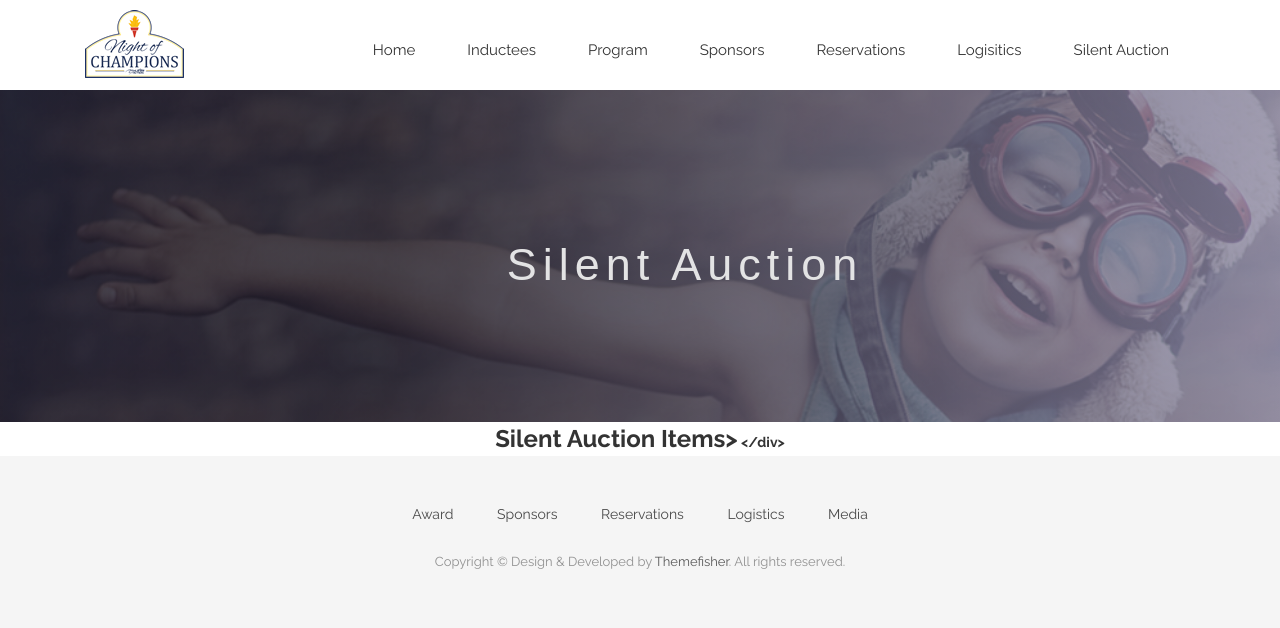
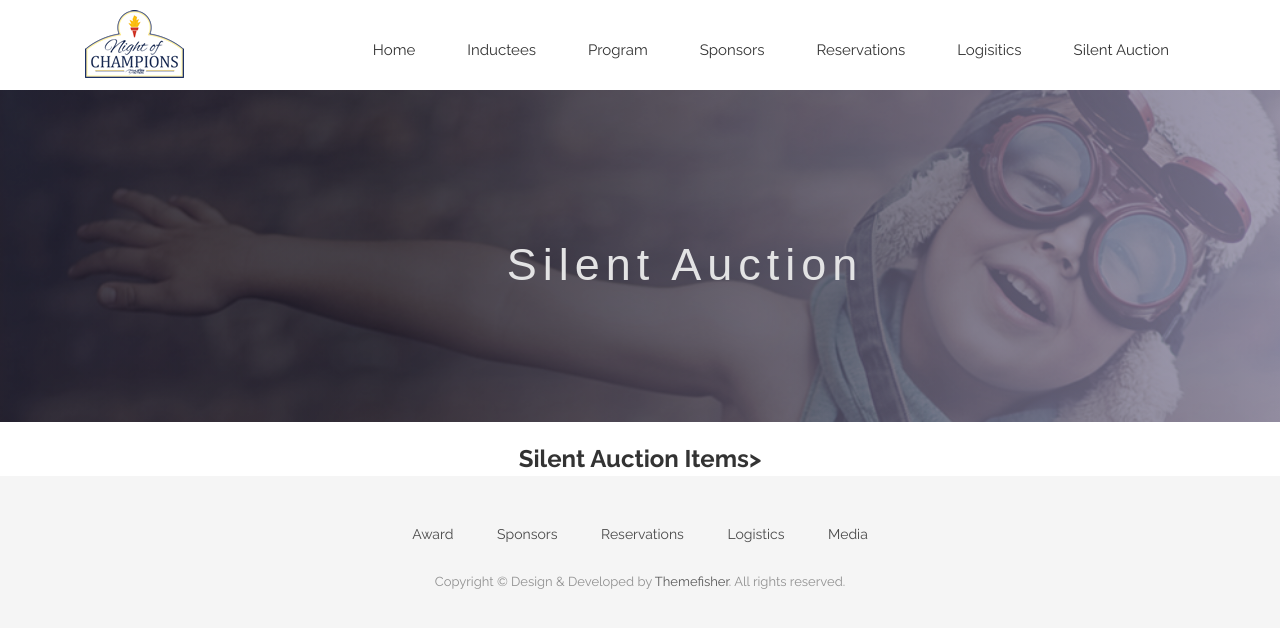
Before and after one commit to CruGlobal/NightofChampions, a Jekyll site: the page built from silent-auctions.markdown, in a window 1280 px wide. Shown: the top 628 px of the page. Built offline with Jekyll 4.4.1, drawn with Linux system fonts in a browser that asks for light colours; nearby versions of some CDN libraries; some web fonts are replaced.

Commit message:
Updated Silent Auctions

```diff
--- a/silent-auctions.markdown
+++ b/silent-auctions.markdown
@@ -5,7 +5,7 @@ position: 6
 ---
 
 <html>
+<br>
 <div style="text-align: center;">
 <b>
 <font size="5">Silent Auction Items></font>
-</div>
```
